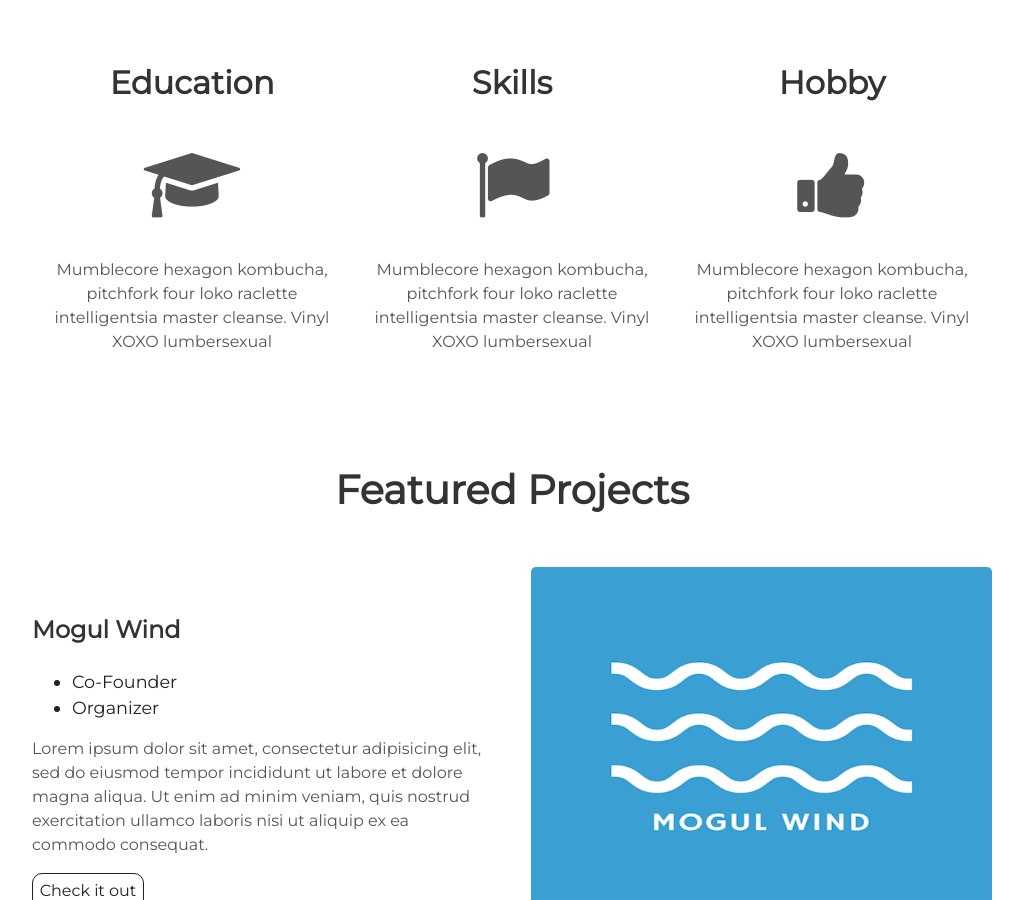
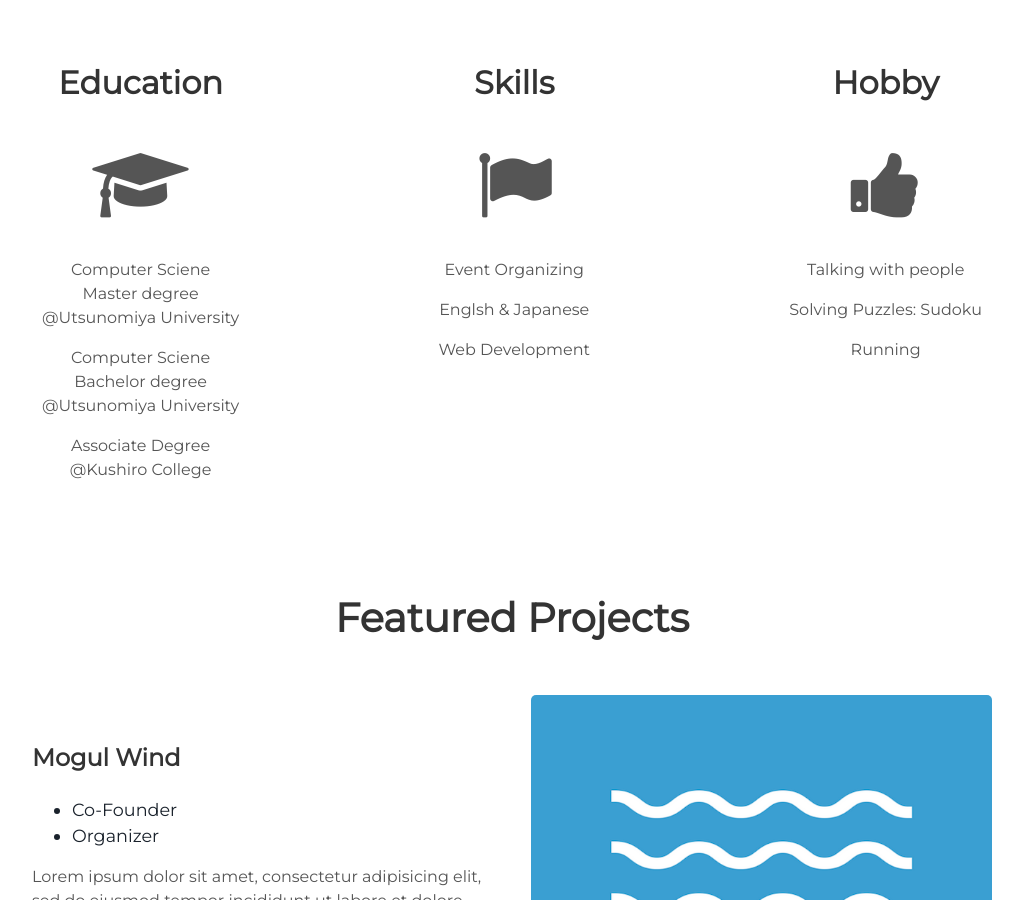
Before and after one commit to munjuu/munjuu.github.io, a Jekyll site: the page built from index.html, in a window 1280 px wide and 900 px high, scrolled down 1108 px. Shown: the whole window, without its empty margins (128-1151 px from the left). Built offline with Jekyll 4.4.1, drawn with Linux system fonts in a browser that asks for light colours.

Commit message:
updated about

```diff
--- a/_includes/about.html
+++ b/_includes/about.html
@@ -7,21 +7,32 @@
     <div class="tech">
       <h2>Education</h2>
       <i class="icon fa fa-graduation-cap"></i>
-      <p>Mumblecore hexagon kombucha, pitchfork four loko raclette intelligentsia master cleanse.
-        Vinyl XOXO lumbersexual</p>
+
+        <p> Computer Sciene <br />Master degree <br />@Utsunomiya University</p>
+        <p> Computer Sciene <br />Bachelor degree <br />@Utsunomiya University</p>
+        <p> Associate Degree <br />@Kushiro College</p>
+
+
+
     </div>
 
     <div class="tech">
       <h2>Skills</h2>
       <i class="icon fa fa-flag"></i>
-      <p>Mumblecore hexagon kombucha, pitchfork four loko raclette intelligentsia master cleanse.
-        Vinyl XOXO lumbersexual</p>
+
+        <p> Event Organizing</p>
+        <p> Englsh & Japanese</p>
+        <p> Web Development</p>
+
     </div>
 
     <div class="tech">
       <h2>Hobby</h2>
       <i class="icon fa fa-thumbs-up"></i>
-      <p>Mumblecore hexagon kombucha, pitchfork four loko raclette intelligentsia master cleanse.
-        Vinyl XOXO lumbersexual</p>
+
+        <p> Talking with people</p>
+        <p> Solving Puzzles: Sudoku</p>
+        <p> Running</p>
+
     </div>
 </div>
--- a/_includes/footer.html
+++ b/_includes/footer.html
@@ -1,6 +1,5 @@
 <footer class="footer">
     <p>&copy; {{site.username}}</p>
-    <!--<p>Build with Jekyll and <span class="love">❤</span> by <a href="https://github.com/nrandecker">Nathan Randecker</a></p>-->
 </footer>
 <script src="//cdn.jsdelivr.net/particles.js/2.0.0/particles.min.js"></script>
 <script src="{{ "/assets/js/sweet-scroll.min.js" | prepend: site.baseurl }}"></script>
```
Also changed, not shown: README.md.
